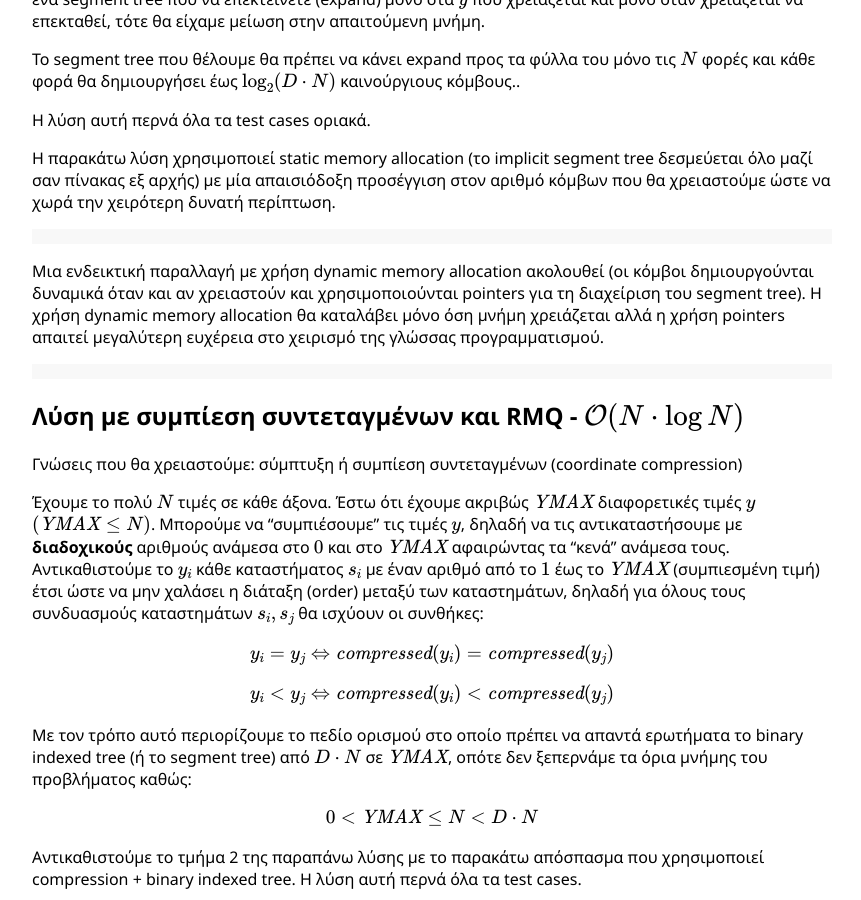
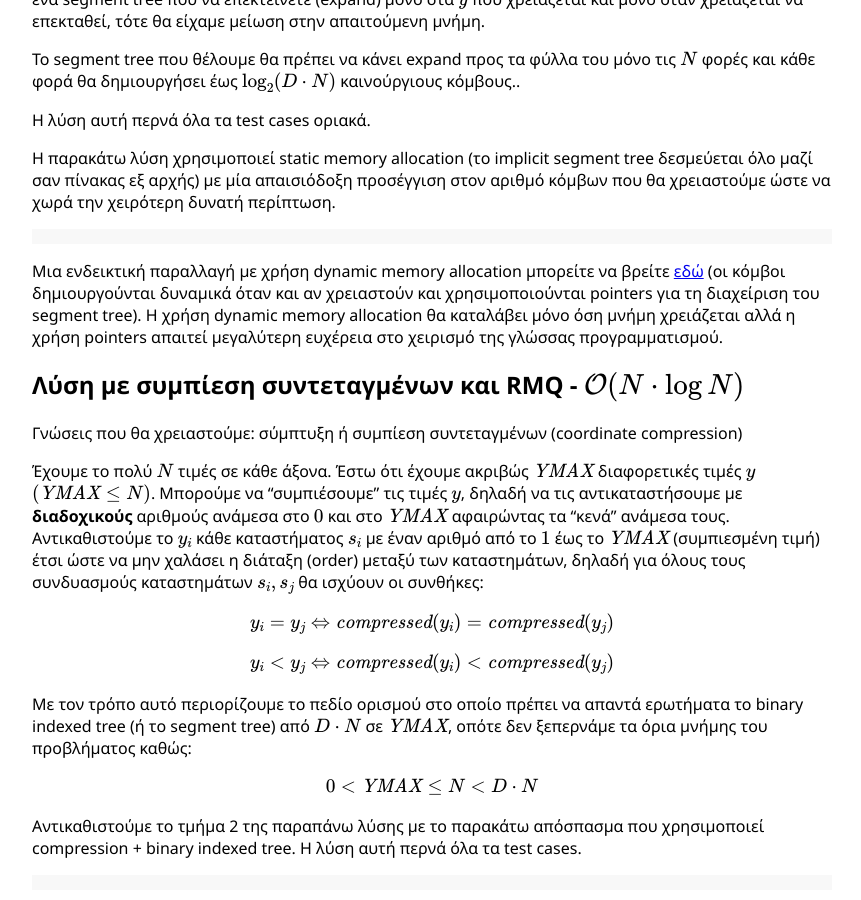
Before and after one commit to pdp-archive/pdp-archive.github.io, a Jekyll site: the page built from contests/_24-PDP/c-souvlakia-solution.md, in a window 1280 px wide and 900 px high, scrolled down 3372 px. Shown: the whole window, without its empty margins (208-1069 px from the left). Built offline with Jekyll 4.4.1, drawn with Linux system fonts in a browser that asks for light colours; formulas are drawn with MathJax 3.

Commit message:
link for pointer version of implicit ST

```diff
--- a/contests/_24-PDP/c-souvlakia-solution.md
+++ b/contests/_24-PDP/c-souvlakia-solution.md
@@ -106,12 +106,10 @@ To binary indexed tree είναι λίγο οικονομικότερο σε μ
 
 {% include code.md solution_name='souvlakia_nlogn_implicit_st.cc' start=82 end=134 %}
 
-Μια ενδεικτική παραλλαγή με χρήση dynamic memory allocation ακολουθεί (οι κόμβοι δημιουργούνται δυναμικά όταν και
+Μια ενδεικτική παραλλαγή με χρήση dynamic memory allocation μπορείτε να βρείτε [εδώ](https://github.com/pdp-archive/pdp-archive.github.io/blob/master/_includes/source_code/code/24-PDP/souvlakia/souvlakia_nlogn_implicit_st_cptr.cc) (οι κόμβοι δημιουργούνται δυναμικά όταν και
 αν χρειαστούν και χρησιμοποιούνται pointers για τη διαχείριση του segment tree). Η χρήση dynamic memory allocation θα
 καταλάβει μόνο όση μνήμη χρειάζεται αλλά η χρήση pointers απαιτεί μεγαλύτερη ευχέρεια στο χειρισμό της γλώσσας
 προγραμματισμού.
-
-{% include code.md solution_name='souvlakia_nlogn_implicit_st_cptr.cc' start=78 end=124 %}
 
 
 ## Λύση με συμπίεση συντεταγμένων και RMQ - $$\mathcal{O}(N \cdot \log {N})$$
```
